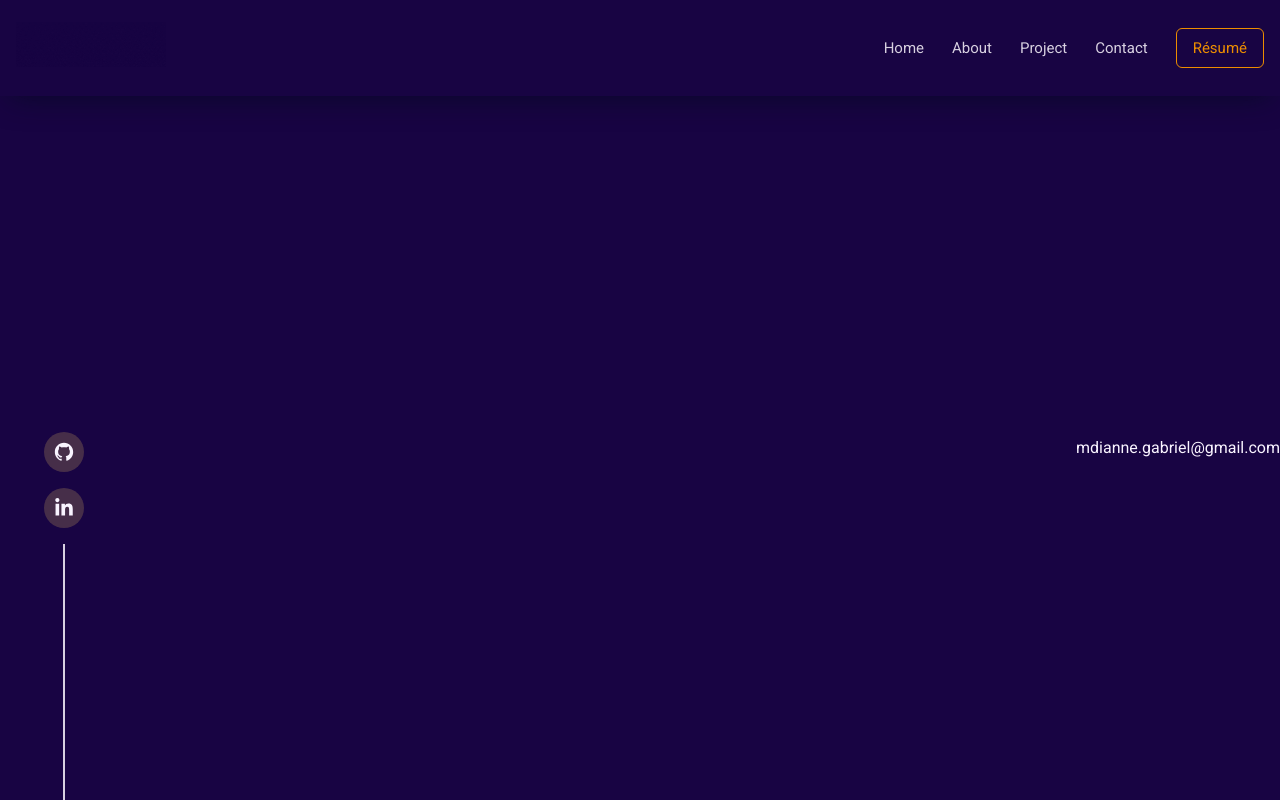
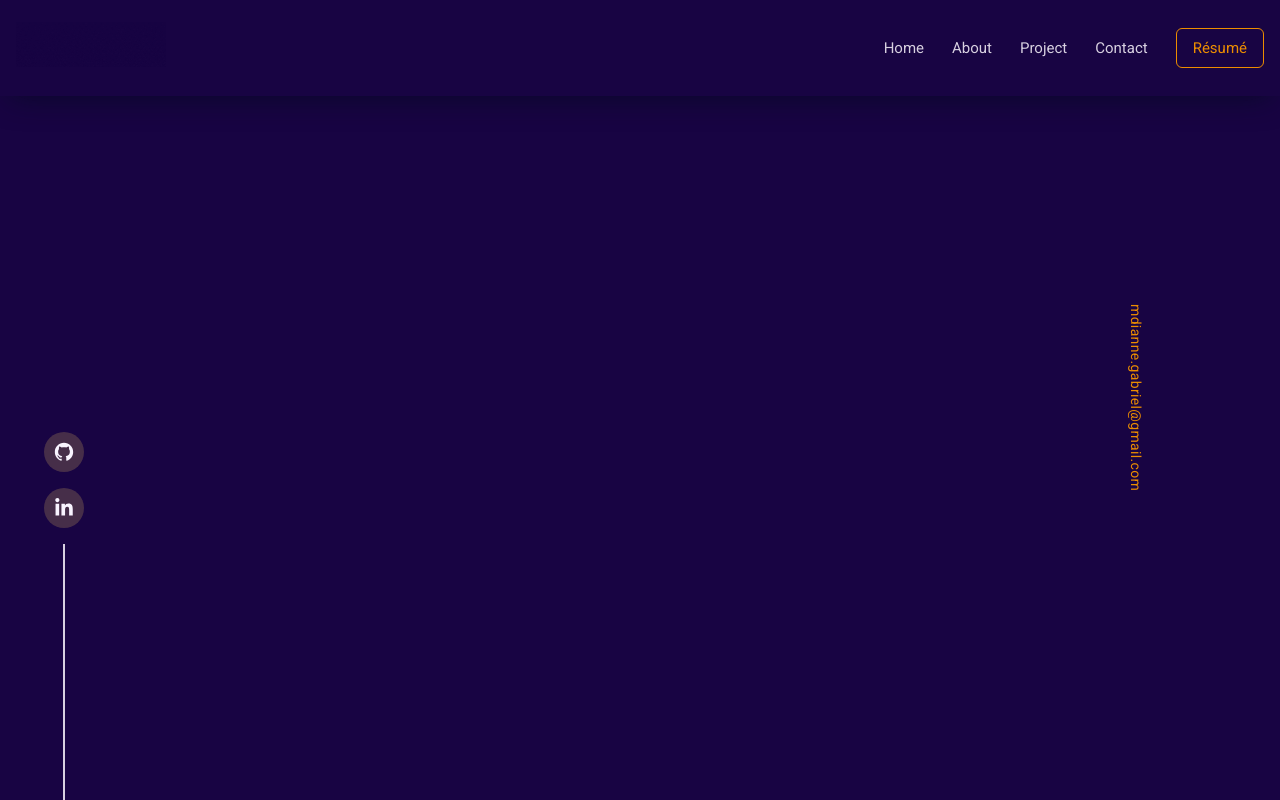
Before and after one commit to diannegabriel/website, a Next.js app: page / in a window 1280 px wide. Built offline with nearby package versions, Linux system fonts and the light colour scheme.

Commit message:
Style the email address

```diff
--- a/components/Email.tsx
+++ b/components/Email.tsx
@@ -4,7 +4,7 @@ const Email = () => {
   return (
     <div className="w-full h-full flex flex-col items-center justify-end gap-6 text-textLight">
       <a href="mailto:mdianne.gabriel@gmail.com">
-        <p>mdianne.gabriel@gmail.com</p>
+        <p className="text-sm rotate-90 w-72 tracking-wide text-textAccent">mdianne.gabriel@gmail.com</p>
       </a>
     </div>
   );
```
